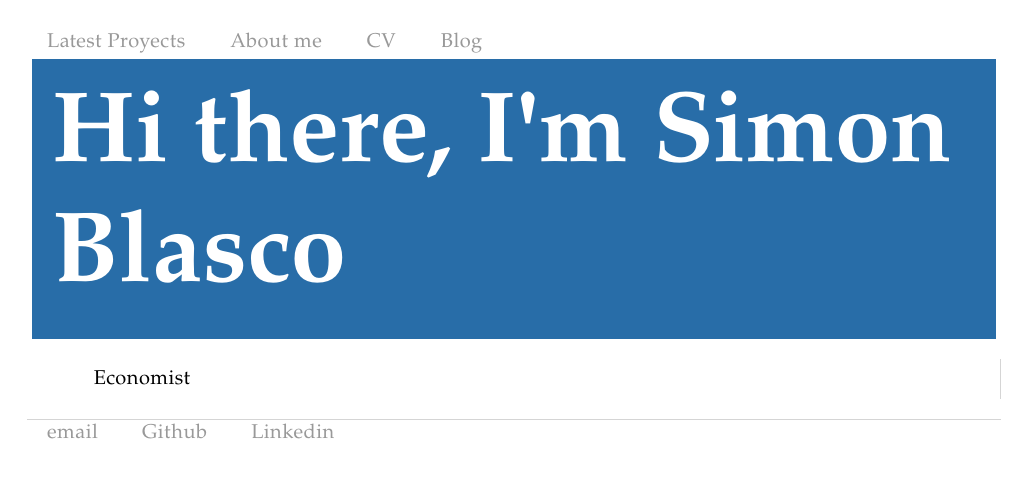
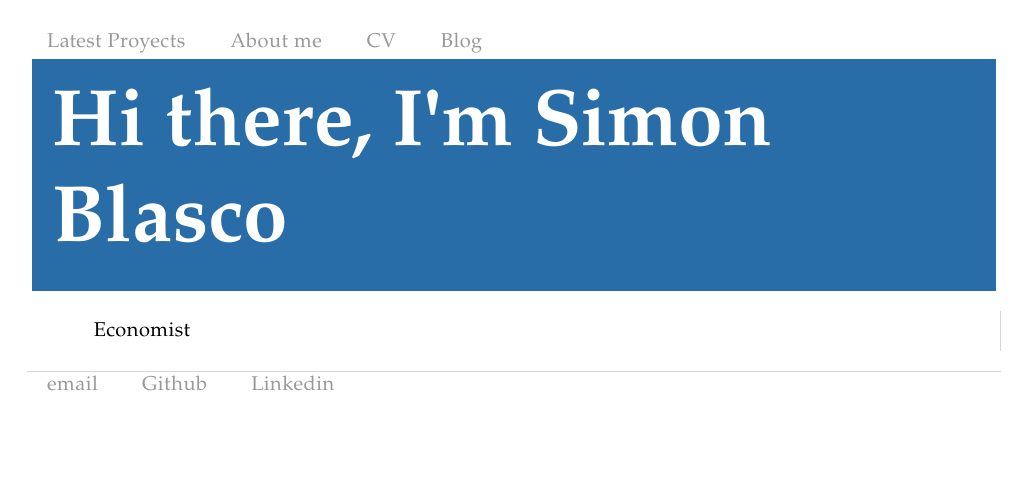
Before and after one commit to sblasco7/sblasco7.github.io, a Jekyll site: the page built from index.html, in a window 1280 px wide. Shown: the top 478 px of the page, without its empty margins (151-1183 px from the left). Built offline with Jekyll 4.4.1, drawn with Linux system fonts in a browser that asks for light colours.

Commit message:
Update main.css

```diff
--- a/css/main.css
+++ b/css/main.css
@@ -39,7 +39,7 @@ header.main{
 }
 h1{
    font-family: "Garamond";
-   font-size: 100px;
+   font-size: 80px;
    color: white;
    background-color: #286da8;
    margin: 5px;
```
